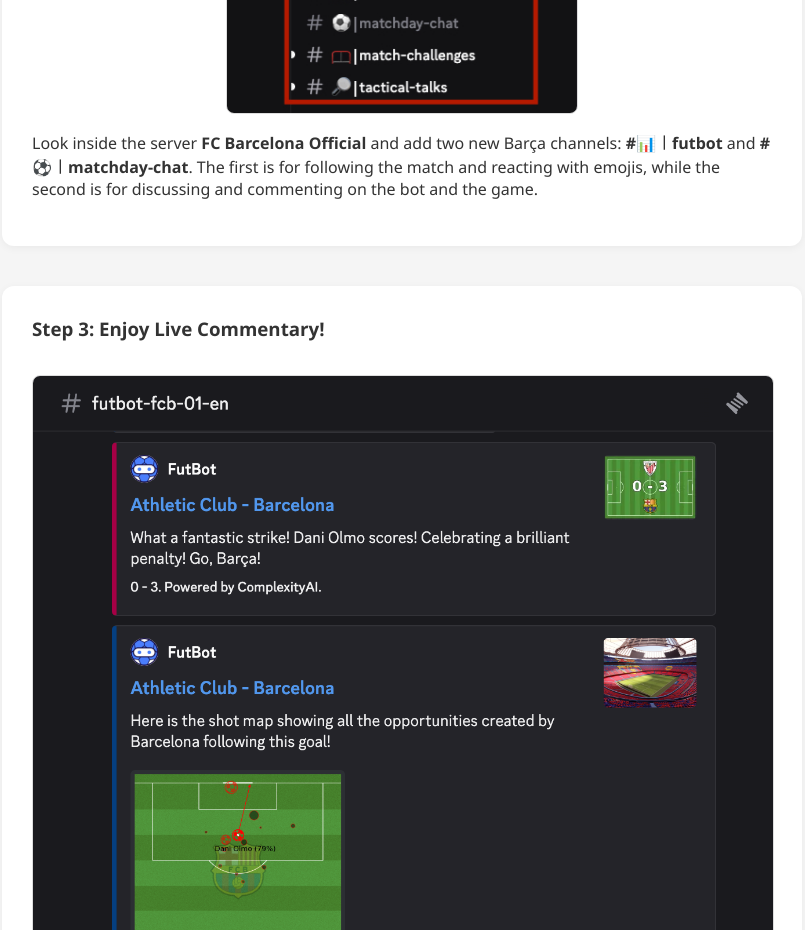
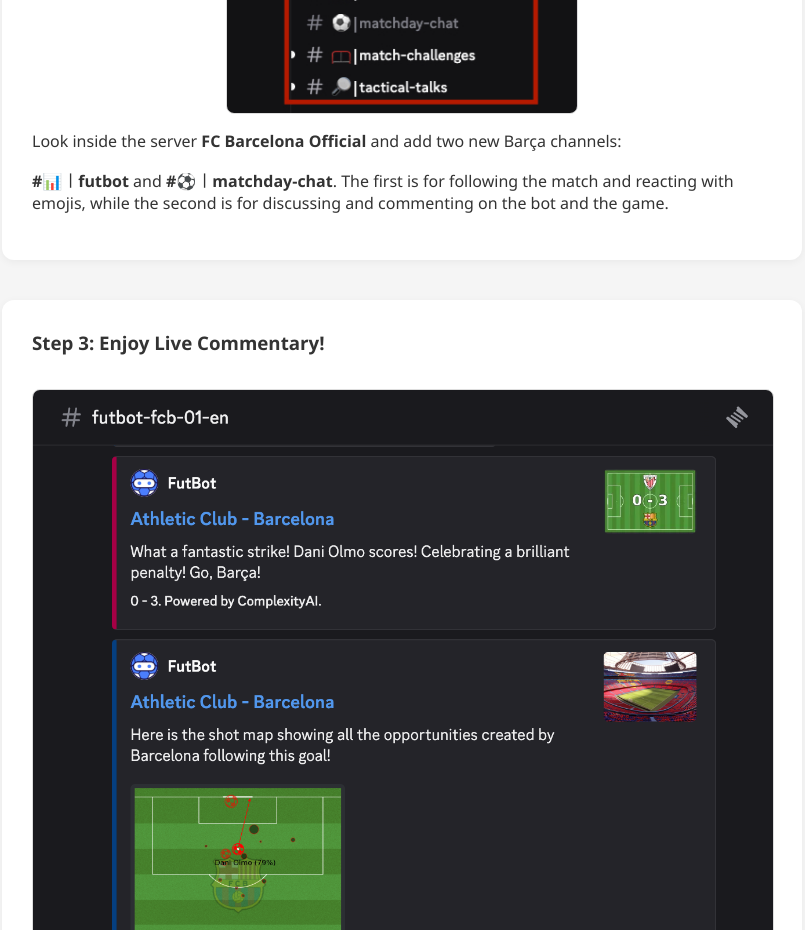
Before and after one commit to FutBot360/FutBot360.github.io, a plain HTML site: page index.html in a window 1280 px wide. Shown: the part 4980-5910 px from the top of the page, without its empty margins (238-1043 px from the left). Drawn offline with Linux system fonts and the light colour scheme.

Commit message:
Fix paragraph formatting in Step 2 instructions

```diff
--- a/index.html
+++ b/index.html
@@ -269,8 +269,9 @@
     <h3>Step 2: Find a Channel</h3>
     <img alt="Select a match channel" src="images/step2_click_futbot.png" style="max-width: 350px; display: block; margin: 15px auto; border-radius: 8px; border: 1px solid #ddd;"/>
     <p>
-  Look inside the server <strong>FC Barcelona Official</strong> and add two new Barça channels:
-  <strong>#📊︱futbot</strong> and <strong>#⚽︱matchday-chat</strong>.
+  Look inside the server <strong>FC Barcelona Official</strong> and add two new Barça channels:</p>
+  <p>
+      <strong>#📊︱futbot</strong> and <strong>#⚽︱matchday-chat</strong>.
   The first is for following the match and reacting with emojis, while the second is for discussing and commenting on the bot and the game.
 </p>
   </div>
```
